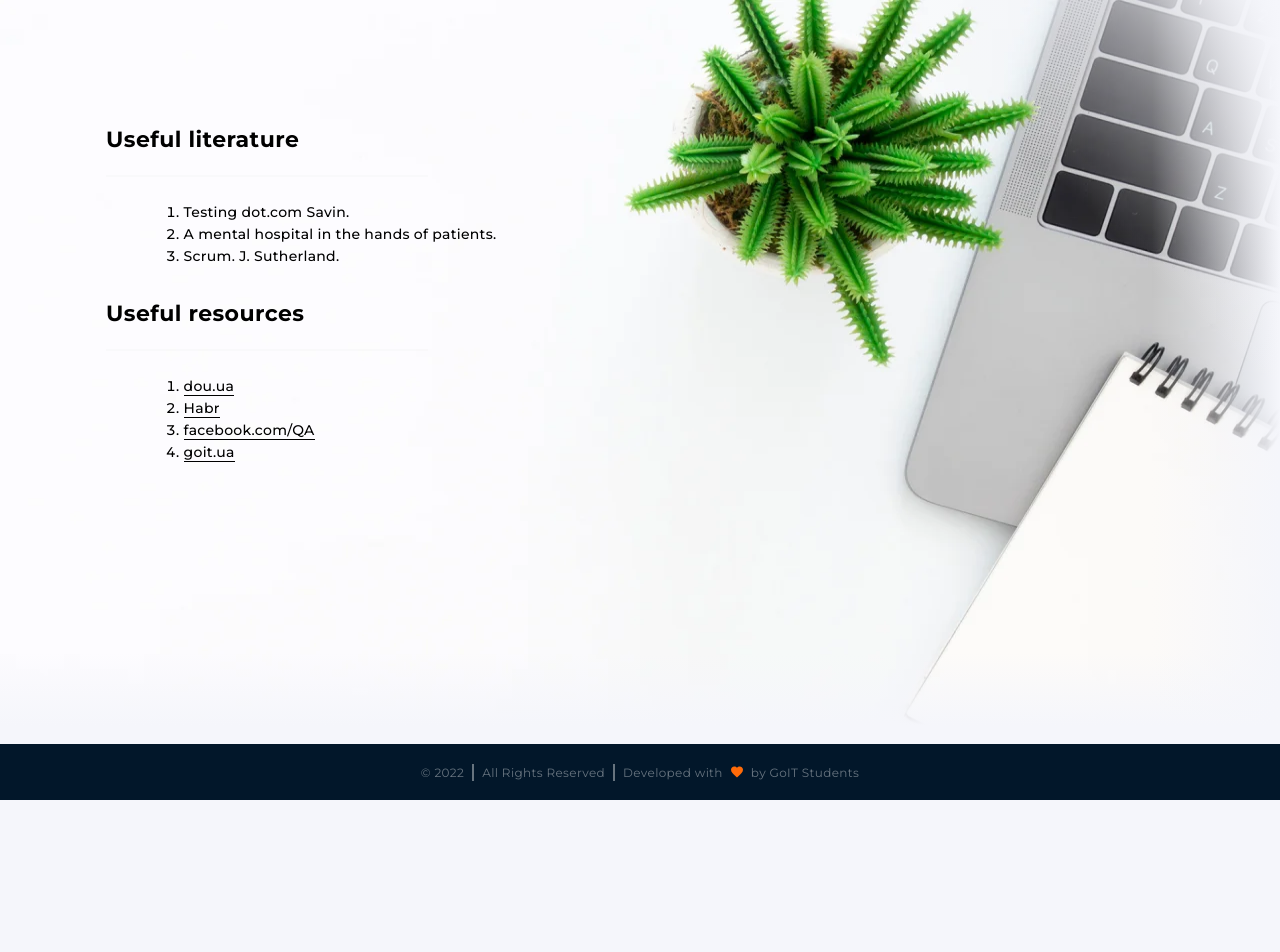
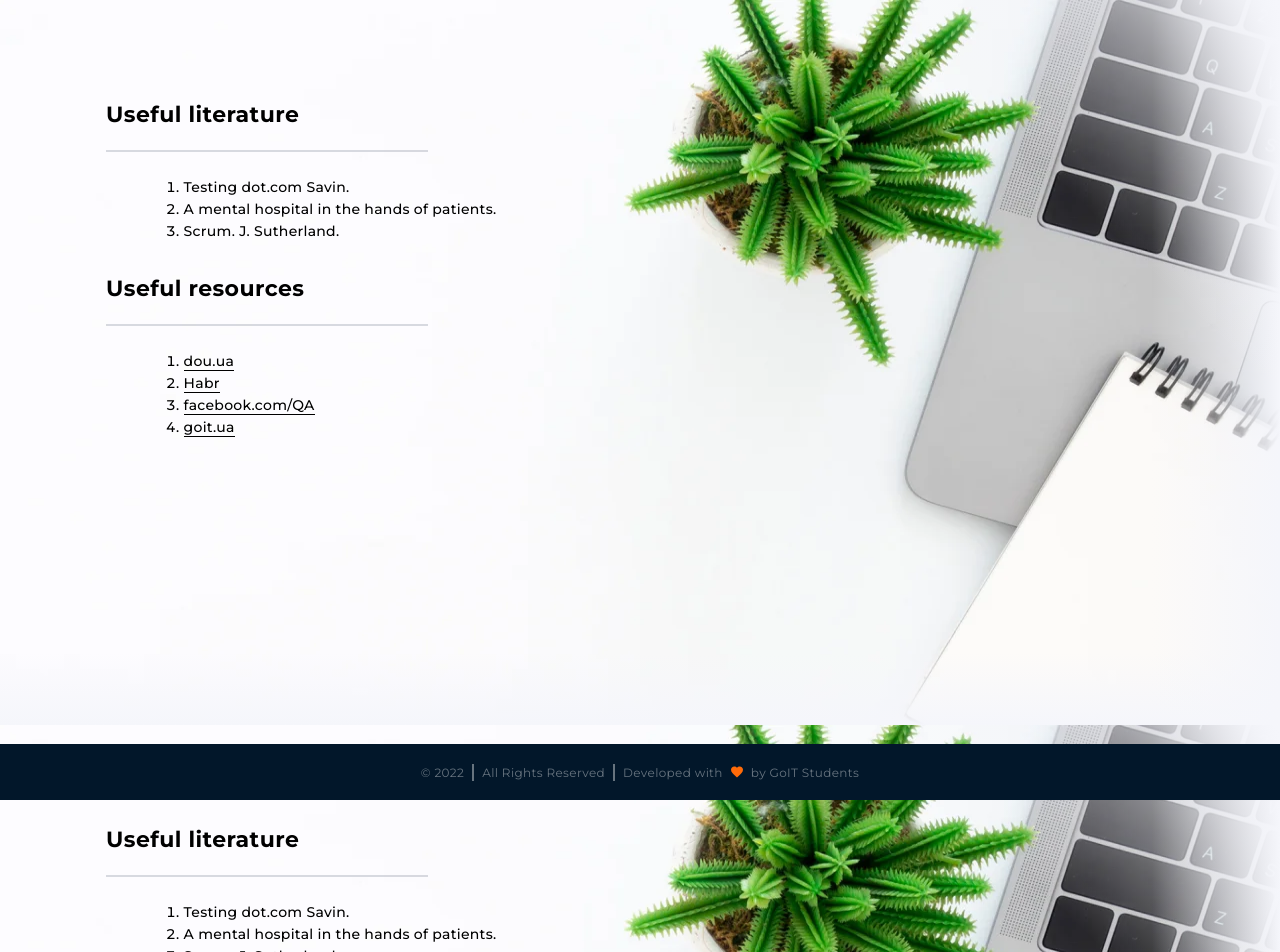
Before and after one commit to DennLaz/project_node_js_goit, a React (Create React App) app: page /materials in a window 1280 px wide. Shown: the top 952 px of the page. Before the commit the page ends 800 px from the top, so only its background shows below. Built offline with nearby package versions, Linux system fonts and the light colour scheme.

Commit message:
add_big_button_fix_materials

```diff
--- a/src/App.js
+++ b/src/App.js
@@ -3,6 +3,7 @@ import { useDispatch } from "react-redux/es/exports";
 import { getUser } from "./redux/auth/authOperations";
 
 import UserRoutes from "./UserRoutes";
+import Materials from "./modules/Materials/Materials"
 
 // import Header from "./modules/Header/Header";
 import Footer from "./modules/Footer/Footer";
@@ -20,6 +21,7 @@ function App() {
     <>
       {/* <Header/> */}
       <UserRoutes />
+      <Materials />
       <Footer />
     </>
   );
--- a/src/index.scss
+++ b/src/index.scss
@@ -23,6 +23,7 @@
   --diagram-positive: #ff6b01;
   --diagram-negative: #d7d7d7;
   --main-font-famali: "Montserrat", sans-serif;
+  --color-border-vector:1px solid #00122F;
 }
 
 * {
--- /dev/null
+++ b/src/modules/Materials/Links/ArrayLinks.jsx
@@ -0,0 +1,7 @@
+const ArrayLinks = [
+  { name: 'dou.ua', link: '//dou.ua/'},
+  { name: 'Habr', link: '//habr.com/ru/all/'},
+  { name: 'facebook.com/QA', link: '//www.facebook.com/groups/163229277483308/'},
+  { name: 'goit.ua', link: '//goit.ua/'},
+]
+export default ArrayLinks;
--- /dev/null
+++ b/src/modules/Materials/Links/Links.jsx
@@ -0,0 +1,22 @@
+import React from "react";
+import {Link} from 'react-router-dom';
+import ArrayLinks from './ArrayLinks'
+import style from "../materials.module.scss";
+
+const Links = () => {
+  return (
+    <div className={style.resources}>
+      <h2 className={style.title}>Useful resources</h2>
+      <div className={style.vector}></div>
+      <ol type="1" className={style.list}>
+        {ArrayLinks.map(({ name, link }) => (
+            <li key={link}>
+          <Link to={{ pathname: `${link}`}} className={style.link}target="_blank">{name}</Link>
+        </li>
+        ))}
+      </ol>
+    </div>
+  );
+};
+
+export default Links;
--- /dev/null
+++ b/src/modules/Materials/Literature/Literature.jsx
@@ -0,0 +1,17 @@
+import React from "react";
+import style from "../materials.module.scss";
+
+const Literature = () => {
+  return (
+    <div className={style.literature}>
+      <h2 className={style.title}>Useful literature</h2>
+      <div className={style.vector}></div>
+      <ol type="1" className={style.list}>
+        <li>Testing dot.com Savin.</li>
+        <li>A mental hospital in the hands of patients.</li>
+        <li>Scrum. J. Sutherland.</li>
+      </ol>
+    </div>
+  );
+};
+export default Literature;
--- a/src/modules/Materials/Materials.jsx
+++ b/src/modules/Materials/Materials.jsx
@@ -1,38 +1,14 @@
 import React from "react";
-import {Link} from 'react-router-dom';
+import Links from "./Links/Links";
+import Literature from "./Literature/Literature"
 import style from "./materials.module.scss";
 
 const Materials = () => {
   return (
     // <div className={style.materials}>
       <div className={`container  ${style.wrapper}`}>
-        <div className={style.literature}>
-          <h2 className={style.title}>Useful literature</h2>
-          <div className={style.vector}></div>
-          <ol type="1" className={style.list}>
-            <li>Testing dot.com Savin.</li>
-            <li>A mental hospital in the hands of patients.</li>
-            <li>Scrum. J. Sutherland.</li>
-          </ol>
-        </div>
-        <div className={style.resources}>
-          <h2 className={style.title}>Useful resources</h2>
-          <div className={style.vector}></div>
-          <ol type="1" className={style.list}>
-            <li>
-              <Link to={{ pathname: "//dou.ua/" }} className={style.link}target="_blank">dou.ua</Link>
-            </li>
-            <li>
-              <Link to={{ pathname: "//habr.com/ru/all/" }} className={style.link}target="_blank">Habr</Link>
-            </li>
-            <li>
-              <Link to={{ pathname: "//www.facebook.com/groups/163229277483308/" }} className={style.link}target="_blank">facebook.com/QA</Link>
-            </li>
-            <li>
-              <Link to={{ pathname: "//goit.ua/" }} className={style.link}target="_blank">goit.ua</Link>
-            </li>
-          </ol>
-        </div>
+        <Literature />
+        <Links />
       </div>
     // </div>
   );
--- a/src/modules/Materials/materials.module.scss
+++ b/src/modules/Materials/materials.module.scss
@@ -28,8 +28,8 @@
     linear-gradient(90deg, transparent 90%, var(--bcg-primary)),
     linear-gradient(180deg, transparent 90%, var(--bcg-primary)),
     url(../../assets/materialsPage/tablet/tablet_x1.webp);
-    background-size: 768px 900px;
-    background-position: center top;
+    background-size: 768px 962px;
+    background-position: center bottom;
     background-repeat: no-repeat;
 
     @media (min-device-pixel-ratio: 2),
@@ -41,8 +41,8 @@
       linear-gradient(90deg, transparent 90%, var(--bcg-primary)),
       linear-gradient(180deg, transparent 90%, var(--bcg-primary)),
       url(../../assets/materialsPage/tablet/tablet_x2.webp);
-      background-size: 768px 900px;
-      background-position: center top;
+      background-size: 768px 962px;
+      background-position: center bottom;
       background-repeat: no-repeat;
     }
   }
@@ -120,7 +120,7 @@ width: 129px;
 .vector{
 width: 150px;
 opacity: 0.15;
-border: var(--color-border-bottom);
+border: var(--color-border-vector);
 margin-bottom: 8px;
   @media (min-width: 768px) {
     width: 336px;
--- /dev/null
+++ b/src/shared/components/ButtonBig/index.js
@@ -0,0 +1 @@
+export {default} from "./ButtonBig"
```
Also changed, not shown: src/shared/components/ButtonBig/ButtonBig.jsx (added, +38 -0 lines), src/shared/components/ButtonBig/buttonBig.module.scss (added, +49 -0 lines).
